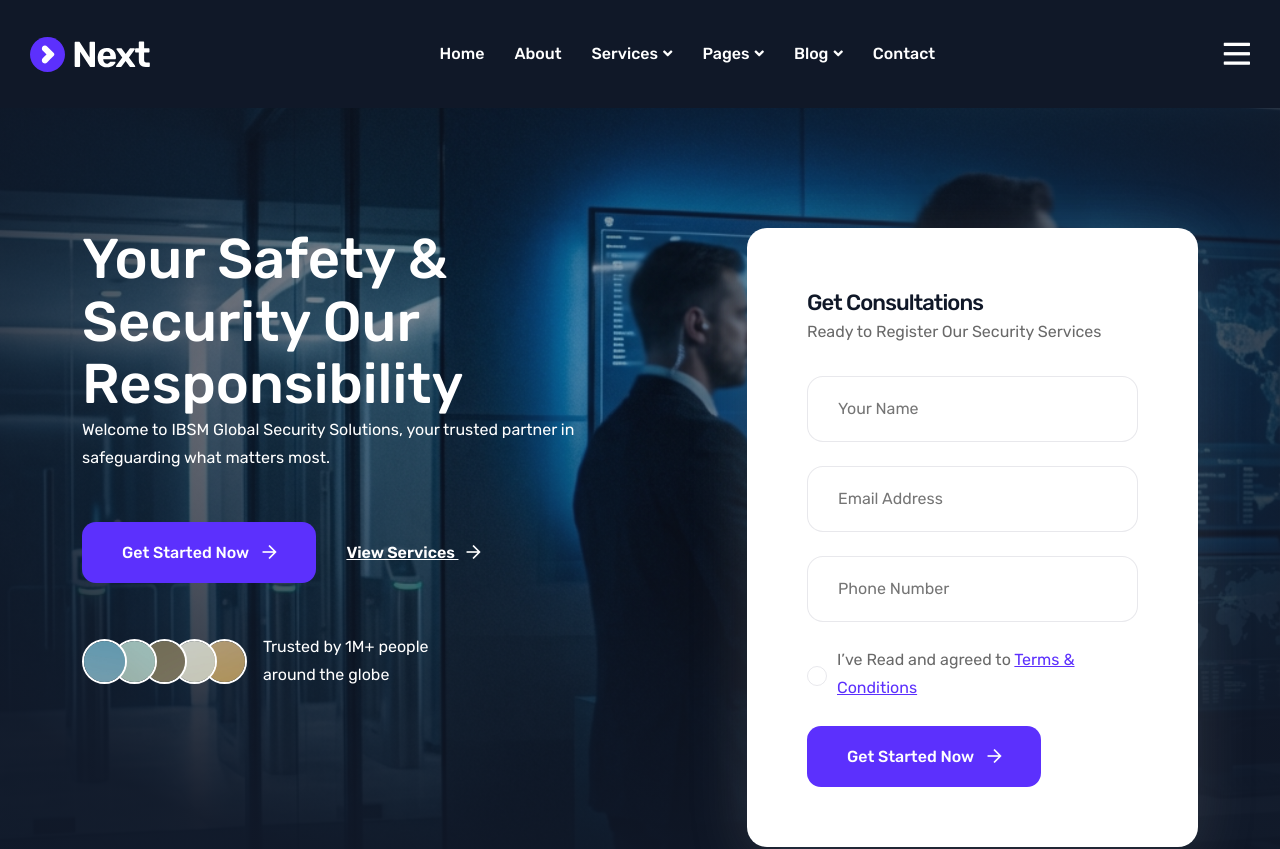
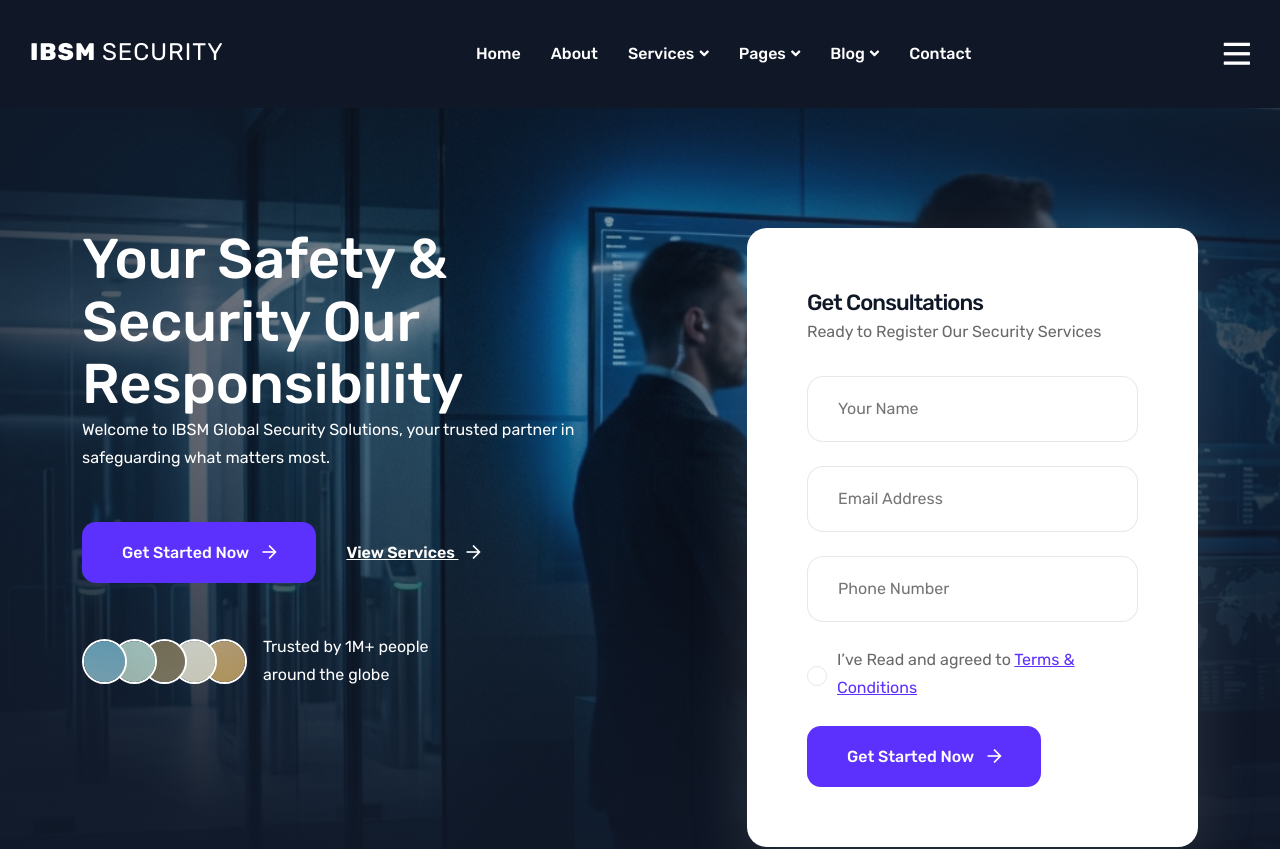
Before and after one commit to MrinalParasar/ibsm, a Next.js app: page / in a window 1280 px wide. Shown: the top 849 px of the page. Built offline with nearby package versions, Linux system fonts and the light colour scheme.

Commit message:
Branding update: Replace image logos with text 'IBSM Security' and update preloader to 'IBSM'

```diff
--- /dev/null
+++ b/components/Logo.js
@@ -0,0 +1,19 @@
+import Link from "next/link";
+
+const Logo = ({ color = "white", fontSize = "24px" }) => {
+    return (
+        <div className="logo-text" style={{
+            fontSize: fontSize,
+            fontWeight: "800",
+            color: color,
+            letterSpacing: "1px",
+            textTransform: "uppercase",
+            display: "inline-block",
+            lineHeight: "1"
+        }}>
+            IBSM <span style={{ fontWeight: "400" }}>Security</span>
+        </div>
+    );
+};
+
+export default Logo;
--- a/layouts/Footer.js
+++ b/layouts/Footer.js
@@ -1,4 +1,5 @@
 import Link from "next/link";
+import Logo from "../components/Logo";
 
 const Footer = ({ footer }) => {
   switch (footer) {
@@ -30,7 +31,7 @@ const Footer1 = () => {
         <div className="discussed-items">
           <div className="footer-logo wow fadeInUp" data-wow-delay=".3s">
             <Link href="/">
-              <img src="assets/img/logo/white-logo.svg" alt="logo-img" />
+              <Logo color="white" />
             </Link>
           </div>
           <div className="discussed-content wow fadeInUp" data-wow-delay=".5s">
@@ -237,7 +238,7 @@ const Footer2 = () => {
               <div className="single-footer-widget">
                 <div className="widget-head">
                   <Link href="/">
-                    <img src="assets/img/logo/white-logo.svg" alt="logo-img" />
+                    <Logo color="white" />
                   </Link>
                 </div>
                 <div className="footer-content">
@@ -417,7 +418,7 @@ const Footer3 = () => {
               <div className="single-footer-widget">
                 <div className="widget-head">
                   <Link href="/">
-                    <img src="assets/img/logo/white-logo.svg" alt="logo-img" />
+                    <Logo color="white" />
                   </Link>
                 </div>
                 <div className="footer-content">
@@ -577,7 +578,7 @@ const Footer4 = () => {
               <div className="single-footer-widget">
                 <div className="widget-head">
                   <Link href="/">
-                    <img src="assets/img/logo/white-logo.svg" alt="logo-img" />
+                    <Logo color="white" />
                   </Link>
                 </div>
                 <div className="footer-content">
@@ -731,7 +732,7 @@ const Footer6 = () => {
         <div className="discussed-items">
           <div className="footer-logo wow fadeInUp" data-wow-delay=".3s">
             <Link href="/">
-              <img src="assets/img/logo/white-logo.svg" alt="logo-img" />
+              <Logo color="white" />
             </Link>
           </div>
           <div className="discussed-content wow fadeInUp" data-wow-delay=".5s">
--- a/layouts/Header.js
+++ b/layouts/Header.js
@@ -2,6 +2,7 @@
 import { nextUtility } from "@/utility";
 import Link from "next/link";
 import { Fragment, useEffect, useState } from "react";
+import Logo from "../components/Logo";
 const Header = ({ header, single }) => {
   useEffect(() => {
     nextUtility.stickyNav();
@@ -338,7 +339,7 @@ const Sidebar = ({ sidebarToggle, close, menu, single }) => {
               <div className="offcanvas__top mb-5 d-flex justify-content-between align-items-center">
                 <div className="offcanvas__logo">
                   <Link href="/">
-                    <img src="assets/img/logo/black-logo.svg" alt="logo-img" />
+                    <Logo color="black" />
                   </Link>
                 </div>
                 <div className="offcanvas__close" onClick={() => close()}>
@@ -437,18 +438,14 @@ const Header1 = ({ single, menu }) => {
             <div className="header-main">
               <div className="sticky-logo">
                 <Link href="/">
-                  <img
-                    src="assets/img/logo/white-logo.svg"
-                    alt="logo-img"
-                    className="logo-1"
-                  />
+                  <div className="logo-1">
+                    <Logo color="white" />
+                  </div>
                 </Link>
                 <Link href="/">
-                  <img
-                    src="assets/img/logo/black-logo.svg"
-                    alt="logo-img"
-                    className="logo-2"
-                  />
+                  <div className="logo-2">
+                    <Logo color="#101828" />
+                  </div>
                 </Link>
               </div>
               <div className="header-left">
--- a/layouts/Preloader.js
+++ b/layouts/Preloader.js
@@ -10,17 +10,17 @@ const Preloader = () => {
       <div className="animation-preloader">
         <div className="spinner"></div>
         <div className="txt-loading">
-          <span data-text-preloader="N" className="letters-loading">
-            N
+          <span data-text-preloader="I" className="letters-loading">
+            I
           </span>
-          <span data-text-preloader="E" className="letters-loading">
-            E
+          <span data-text-preloader="B" className="letters-loading">
+            B
           </span>
-          <span data-text-preloader="X" className="letters-loading">
-            X
+          <span data-text-preloader="S" className="letters-loading">
+            S
           </span>
-          <span data-text-preloader="T" className="letters-loading">
-            T
+          <span data-text-preloader="M" className="letters-loading">
+            M
           </span>
         </div>
         <p className="text-center">Loading</p>
```
